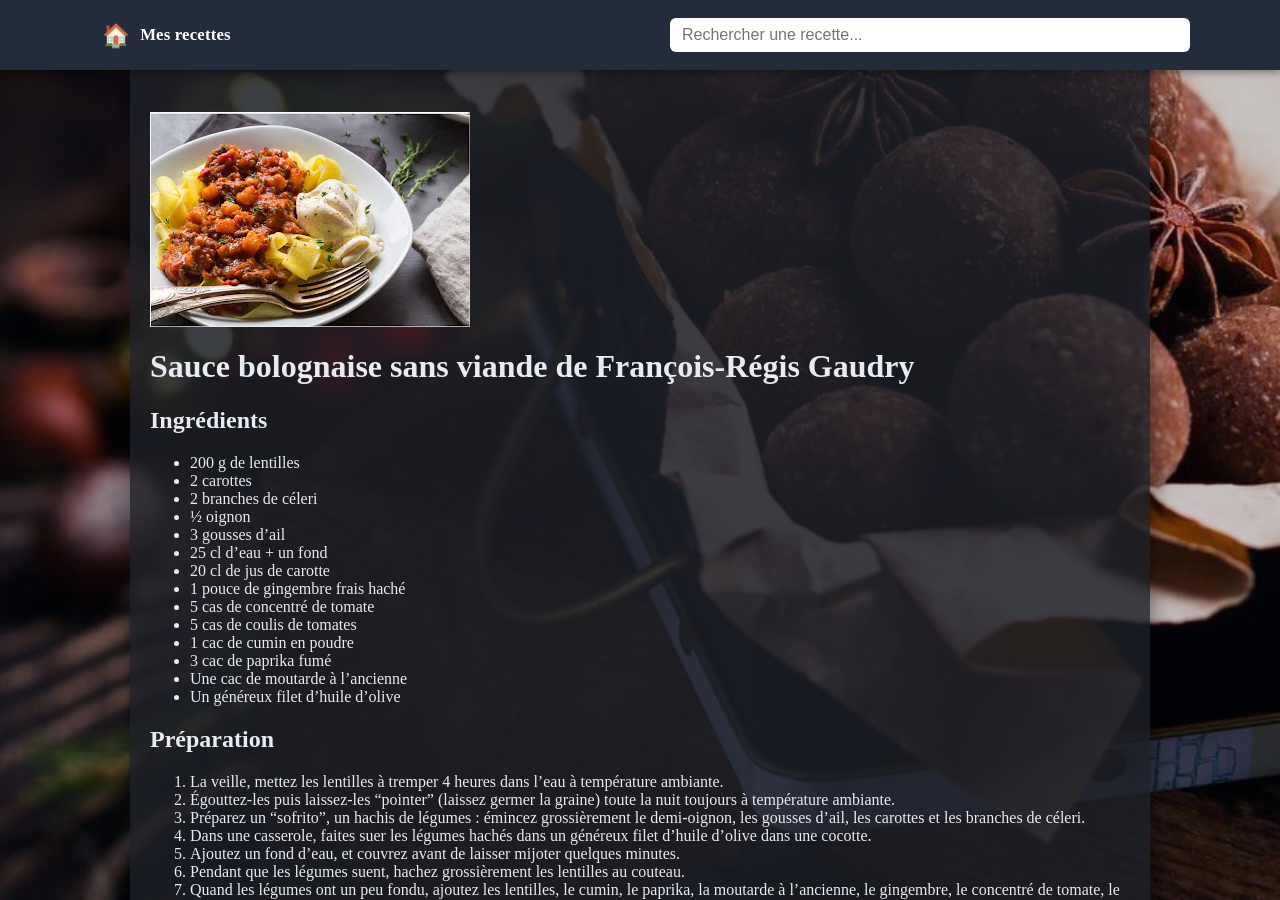
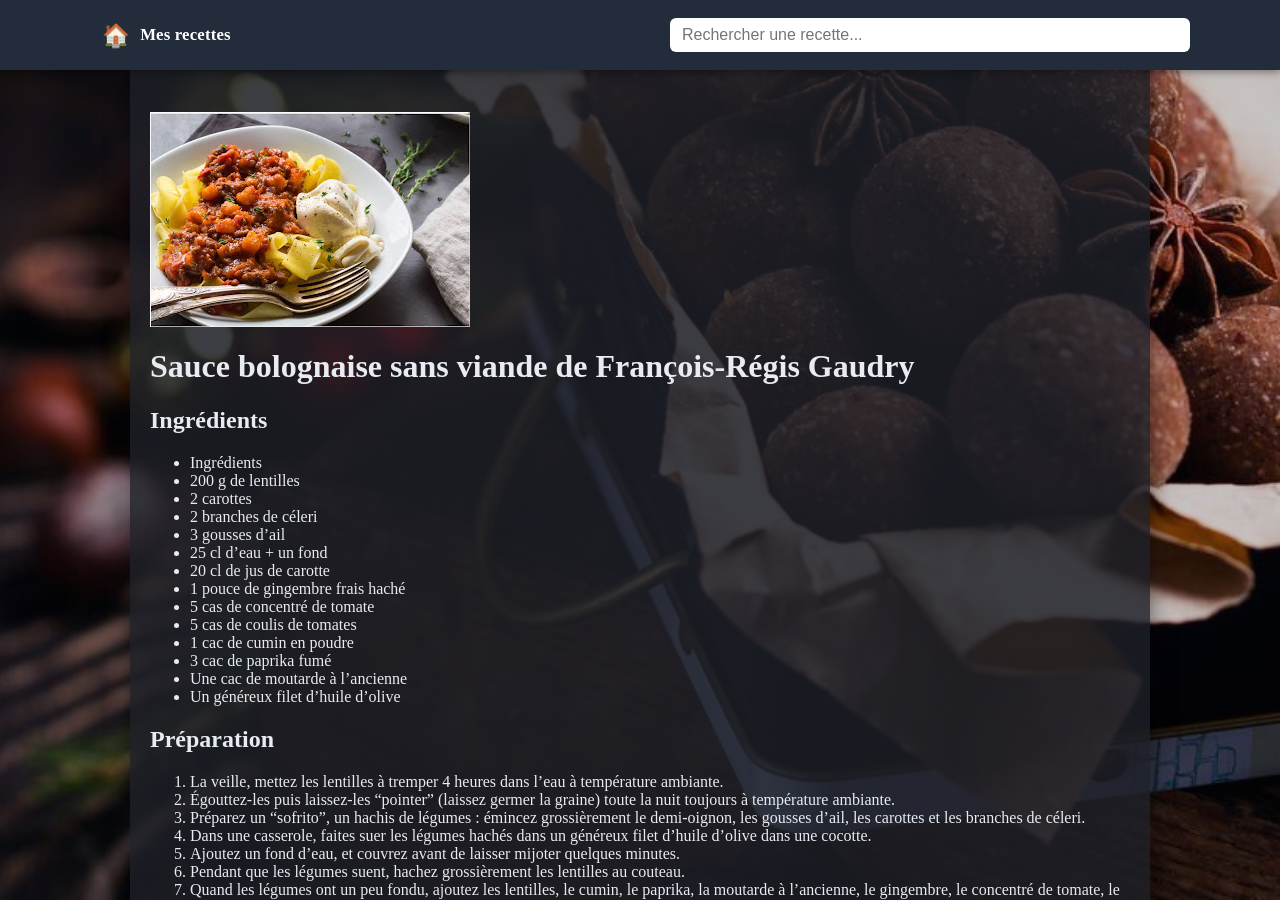
Before and after one commit to phlered/recettes, a Jekyll site: the page built from _recettes/sauce_bolognaise_sans_viande_de_francois_regis_gaudry.md, in a window 1280 px wide and 900 px high. Built offline with Jekyll 4.4.1, drawn with Linux system fonts in a browser that asks for light colours.

```diff
--- a/_recettes/sauce_bolognaise_sans_viande_de_francois_regis_gaudry.md
+++ b/_recettes/sauce_bolognaise_sans_viande_de_francois_regis_gaudry.md
@@ -5,10 +5,10 @@
 date: "2025-12-23"
 image: "{{ site.baseurl }}/images/sauce_bolognaise_sans_viande_de_francois_regis_gaudry.jpg"
 ingredients:
+  - "Ingrédients"
   - "200 g de lentilles"
   - "2 carottes"
   - "2 branches de céleri"
-  - "½ oignon"
   - "3 gousses d'ail"
   - "25 cl d'eau + un fond"
   - "20 cl de jus de carotte"
@@ -26,10 +26,10 @@
 
 ## Ingrédients
 
+- Ingrédients
 - 200 g de lentilles
 - 2 carottes
 - 2 branches de céleri
-- ½ oignon
 - 3 gousses d'ail
 - 25 cl d'eau + un fond
 - 20 cl de jus de carotte
```
